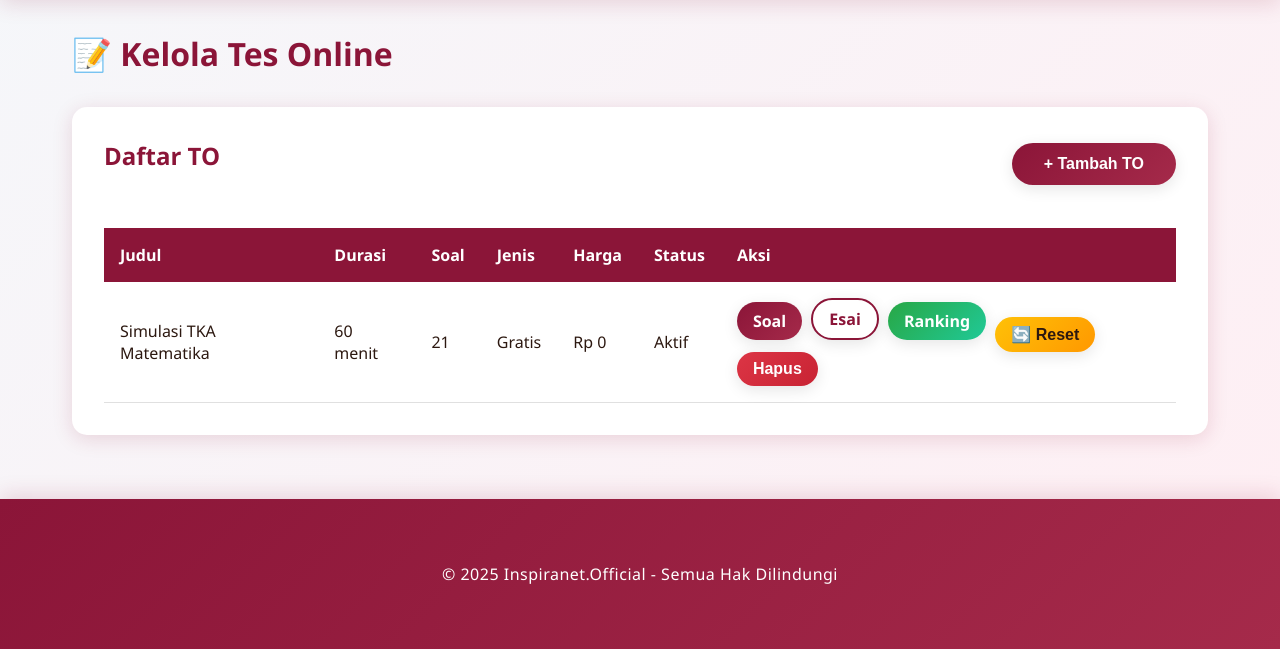
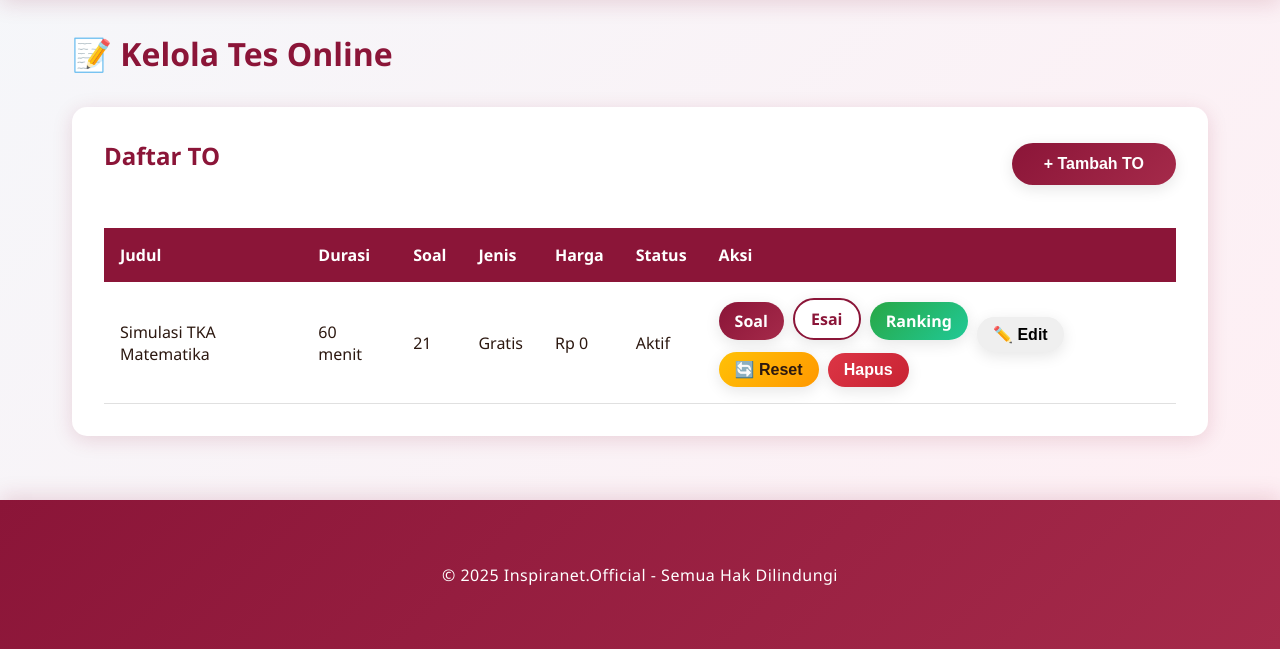
Before and after one commit to rafliyusuf999/aplikasi-tryout-siswa-dan-pembelajaran, a Flask app: page /admin/exams in a window 1280 px wide; the page is wider, and only the part inside the window is pictured. Shown: the part 82-731 px from the top of that part. Run offline with Flask 3, Linux system fonts and the light colour scheme; a user stored in the database is signed in; data comes from the database, SQL or seed files in the repository.

Commit message:
Add ability for administrators to edit exam details including start and end times
Implement an endpoint for editing exam details, allowing administrators to modify title, description, duration, start/end times, and premium status. Includes a modal in the admin interface for this functionality.

Replit-Commit-Author: Agent
Replit-Commit-Session-Id: 0bea7e5a-dba7-4dde-a1aa-92c025379b6f
Replit-Commit-Checkpoint-Type: intermediate_checkpoint
Replit-Commit-Screenshot-Url: https://storage.googleapis.com/screenshot-production-us-central1/bfcd52d2-dc1c-4b34-9763-1baeae42569c/0bea7e5a-dba7-4dde-a1aa-92c025379b6f/HkQk7vV

```diff
--- a/app.py
+++ b/app.py
@@ -575,6 +575,47 @@ def admin_add_exam():
     db.session.commit()
 
     flash('TO berhasil ditambahkan!', 'success')
+    return redirect(url_for('admin_exams'))
+
+@app.route('/admin/exams/<int:id>/edit', methods=['POST'])
+@login_required
+def admin_edit_exam(id):
+    if current_user.role != 'admin':
+        return jsonify({'success': False, 'message': 'Akses ditolak'}), 403
+
+    exam = Exam.query.get_or_404(id)
+
+    exam.title = request.form.get('title')
+    exam.description = request.form.get('description')
+    exam.duration_minutes = int(request.form.get('duration_minutes', 120))
+    exam.is_premium = request.form.get('is_premium') == 'true'
+    exam.price = int(request.form.get('price', 0))
+
+    start_time_str = request.form.get('start_time')
+    end_time_str = request.form.get('end_time')
+
+    exam.start_time = None
+    exam.end_time = None
+
+    if start_time_str:
+        try:
+            from datetime import timedelta
+            local_time = datetime.strptime(start_time_str, '%Y-%m-%dT%H:%M')
+            exam.start_time = local_time - timedelta(hours=7)
+        except:
+            pass
+
+    if end_time_str:
+        try:
+            from datetime import timedelta
+            local_time = datetime.strptime(end_time_str, '%Y-%m-%dT%H:%M')
+            exam.end_time = local_time - timedelta(hours=7)
+        except:
+            pass
+
+    db.session.commit()
+
+    flash('TO berhasil diperbarui!', 'success')
     return redirect(url_for('admin_exams'))
 
 @app.route('/admin/exams/<int:id>/delete', methods=['POST'])
--- a/templates/admin_exams.html
+++ b/templates/admin_exams.html
@@ -37,6 +37,19 @@
                         <a href="{{ url_for('admin_questions', id=exam.id) }}" class="btn btn-primary" style="padding: 0.5rem 1rem; text-decoration: none; margin-right: 5px;">Soal</a>
                         <a href="{{ url_for('admin_view_essay_answers', exam_id=exam.id) }}" class="btn btn-secondary" style="padding: 0.5rem 1rem; text-decoration: none; margin-right: 5px;">Esai</a>
                         <a href="{{ url_for('leaderboard', exam_id=exam.id) }}" class="btn btn-success" style="padding: 0.5rem 1rem; text-decoration: none; margin-right: 5px;">Ranking</a>
+                        <button
+                            class="btn btn-info exam-edit-btn"
+                            style="padding: 0.5rem 1rem; margin-right: 5px;"
+                            data-id="{{ exam.id }}"
+                            data-title="{{ exam.title }}"
+                            data-description="{{ exam.description or '' }}"
+                            data-duration="{{ exam.duration_minutes }}"
+                            data-start="{{ exam.get_local_start_time().strftime('%Y-%m-%dT%H:%M') if exam.get_local_start_time() else '' }}"
+                            data-end="{{ exam.get_local_end_time().strftime('%Y-%m-%dT%H:%M') if exam.get_local_end_time() else '' }}"
+                            data-premium="{{ 'true' if exam.is_premium else 'false' }}"
+                            data-price="{{ exam.price }}">
+                            ✏️ Edit
+                        </button>
                         <form method="POST" action="{{ url_for('admin_reset_exam_attempts', exam_id=exam.id) }}" style="display: inline;" onsubmit="return confirm('⚠️ PERINGATAN! Anda akan menghapus SEMUA attempt dan hasil siswa untuk TO ini. Siswa akan bisa mengerjakan TO ini lagi dari awal. Yakin?');">
                             <button type="submit" class="btn btn-warning" style="padding: 0.5rem 1rem; margin-right: 5px;">🔄 Reset</button>
                         </form>
@@ -95,4 +108,78 @@
         </form>
     </div>
 </div>
+
+<div id="editExamModal" class="modal">
+    <div class="modal-content">
+        <div class="modal-header">
+            <h3>Edit TO</h3>
+            <span class="close" onclick="closeModal('editExamModal')">&times;</span>
+        </div>
+        <form method="POST" id="editExamForm">
+            <div class="form-group">
+                <label>Judul TO:</label>
+                <input type="text" id="edit_title" name="title" class="form-control" required>
+            </div>
+            <div class="form-group">
+                <label>Deskripsi:</label>
+                <textarea id="edit_description" name="description" class="form-control" rows="3"></textarea>
+            </div>
+            <div class="form-group">
+                <label>Durasi (menit):</label>
+                <input type="number" id="edit_duration" name="duration_minutes" class="form-control" required>
+            </div>
+            <div class="form-group">
+                <label>Waktu Mulai:</label>
+                <input type="datetime-local" id="edit_start_time" name="start_time" class="form-control">
+                <small style="color: #666;">Kosongkan jika TO bisa dikerjakan kapan saja</small>
+            </div>
+            <div class="form-group">
+                <label>Waktu Selesai:</label>
+                <input type="datetime-local" id="edit_end_time" name="end_time" class="form-control">
+                <small style="color: #666;">Kosongkan jika tidak ada batas waktu</small>
+            </div>
+            <div class="form-group">
+                <label>Jenis:</label>
+                <select id="edit_is_premium" name="is_premium" class="form-control" required>
+                    <option value="false">Gratis</option>
+                    <option value="true">Premium</option>
+                </select>
+            </div>
+            <div class="form-group">
+                <label>Harga:</label>
+                <input type="number" id="edit_price" name="price" class="form-control">
+            </div>
+            <button type="submit" class="btn btn-primary" style="width: 100%;">Simpan Perubahan</button>
+        </form>
+    </div>
+</div>
+
+<script>
+document.addEventListener('DOMContentLoaded', function() {
+    document.querySelectorAll('.exam-edit-btn').forEach(function(button) {
+        button.addEventListener('click', function() {
+            const id = this.getAttribute('data-id');
+            const title = this.getAttribute('data-title');
+            const description = this.getAttribute('data-description');
+            const duration = this.getAttribute('data-duration');
+            const startTime = this.getAttribute('data-start');
+            const endTime = this.getAttribute('data-end');
+            const isPremium = this.getAttribute('data-premium');
+            const price = this.getAttribute('data-price');
+
+            document.getElementById('edit_title').value = title;
+            document.getElementById('edit_description').value = description;
+            document.getElementById('edit_duration').value = duration;
+            document.getElementById('edit_start_time').value = startTime;
+            document.getElementById('edit_end_time').value = endTime;
+            document.getElementById('edit_is_premium').value = isPremium;
+            document.getElementById('edit_price').value = price;
+
+            document.getElementById('editExamForm').action = '{{ url_for("admin_edit_exam", id=0) }}'.replace('/0', '/' + id);
+
+            showModal('editExamModal');
+        });
+    });
+});
+</script>
 {% endblock %}
```
